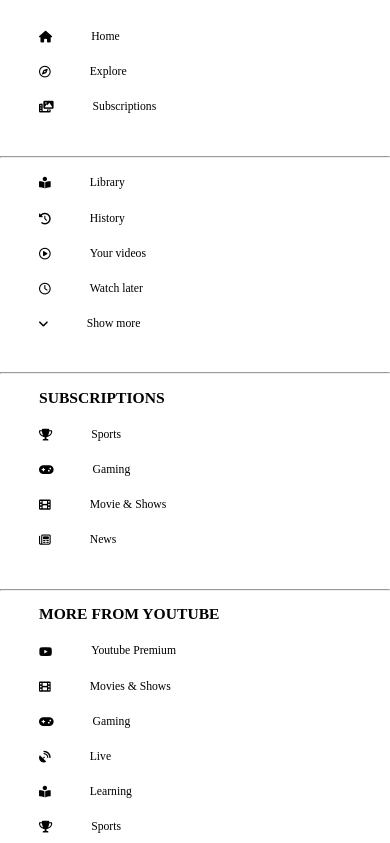
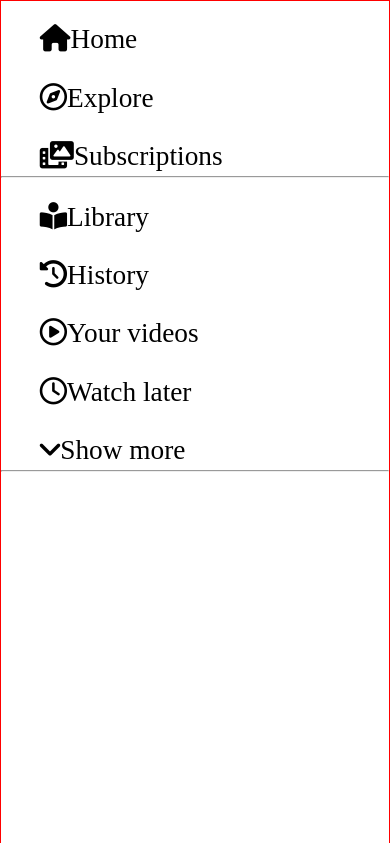
Before and after one commit to atakriti/youtube-clone-v2, a website: page src/index.html in a window 390 px wide. Shown: the top 843 px of the page. Drawn offline with nearby package versions, Linux system fonts and the light colour scheme; files that its build step writes are made by us from their sources.

Commit message:
added droplist

```diff
--- a/src/index.html
+++ b/src/index.html
@@ -17,11 +17,25 @@
   <body>
     <header>
       <div class="left">
+
         <div class="hamburger">
           <div></div>
           <div></div>
           <div></div>
         </div>
+        <div class="mobile-list">
+            <a href="./index.html"><i class="fas fa-home"></i><span>Home</span></a>
+            <a href="#"><i class="far fa-compass"></i><span>Explore</span></a>
+            <a href="#"><i class="fas fa-photo-video"></i><span>Subscriptions</span></a>
+            <hr>
+            <a href="#"><i class="fas fa-book-reader"></i><span>Library</span></a>
+            <a href="#"><i class="fas fa-history"></i><span>History</span></a>
+            <a href="#"><i class="far fa-play-circle"></i><span>Your videos</span></a>
+            <a href="#"><i class="far fa-clock"></i><span>Watch later</span></a>
+            <a href="#"><i class="fas fa-angle-down"></i><span>Show more</span></a>
+            <hr>
+
+          </div>
         <img src="./images/youtube.png" alt="" />
       </div>
       <div class="middle">
@@ -39,6 +53,7 @@
       </div>
     </header>
     <aside>
+
       <a href="./index.html"><i class="fas fa-home"></i><span>Home</span></a>
       <a href="#"><i class="far fa-compass"></i><span>Explore</span></a>
       <a href="#"><i class="fas fa-photo-video"></i><span>Subscriptions</span></a>
--- a/src/scss/main.scss
+++ b/src/scss/main.scss
@@ -29,6 +29,9 @@
         display: flex;
         justify-content: space-around;
         align-items: center;
+        .mobile-list{
+            display: none;
+        }
     .hamburger{
         min-width: 4vw;
         height: 1vw;
@@ -115,6 +118,7 @@
     top: 3vw;
     bottom: 0;
      line-height: 2vw;
+
 
     a{
          font-size: 1vw;
@@ -278,9 +282,10 @@
     border-radius: 10px;
 }
 // ================== Media query ==================
-@media only screen and (max-width:600px) {
+@media only screen and (max-width:800px) {
     body{
         grid-template-rows: 8vw;
+
     }
     header{
         height: 8vw;
@@ -288,6 +293,39 @@
         .left{
             width: 40%;
             height: 100%;
+
+            &:hover .mobile-list{
+                display: block;
+            }
+            .mobile-list{
+               border: 1px red solid;
+                display: none;
+                height: 100vh;
+                width: 100%;
+                position: absolute;
+                top: 0;
+                right: 0;
+                bottom: 0;
+                left: 0;
+                z-index: 1;
+                background-color: white;
+                line-height: 10vw;
+
+                a{
+                    display: block;
+                    font-size: 7vw;
+                padding-left: 10%;
+                    width: 100%;
+                color: black;
+                margin-top: 5%;
+                text-decoration: none;
+
+                }
+                h4{
+                    font-size: 4vw;
+                    margin-bottom: 7%;
+                }
+            }
            .hamburger{
                width: 20%;
                height: 3vw;
@@ -314,25 +352,7 @@
     }
     // aside
     aside{
-           opacity: 0;
-        padding-top: 8%;
-        top: 0vw;
-        width: 100%;
-        overflow: scroll;
-        z-index: 1;
-        transition: 0.8s;
-        &:hover{
-            opacity: 1;
-
-        }
-        a{
-            font-size: 3vw;
-            width: 100%;
-        }
-        h4{
-            font-size: 4vw;
-            margin-bottom: 7%;
-        }
+         display: none;
     }
     // main-img
     main{
```
Also changed, not shown: dist/index.html, dist/styles/main.css, 1 other file.
